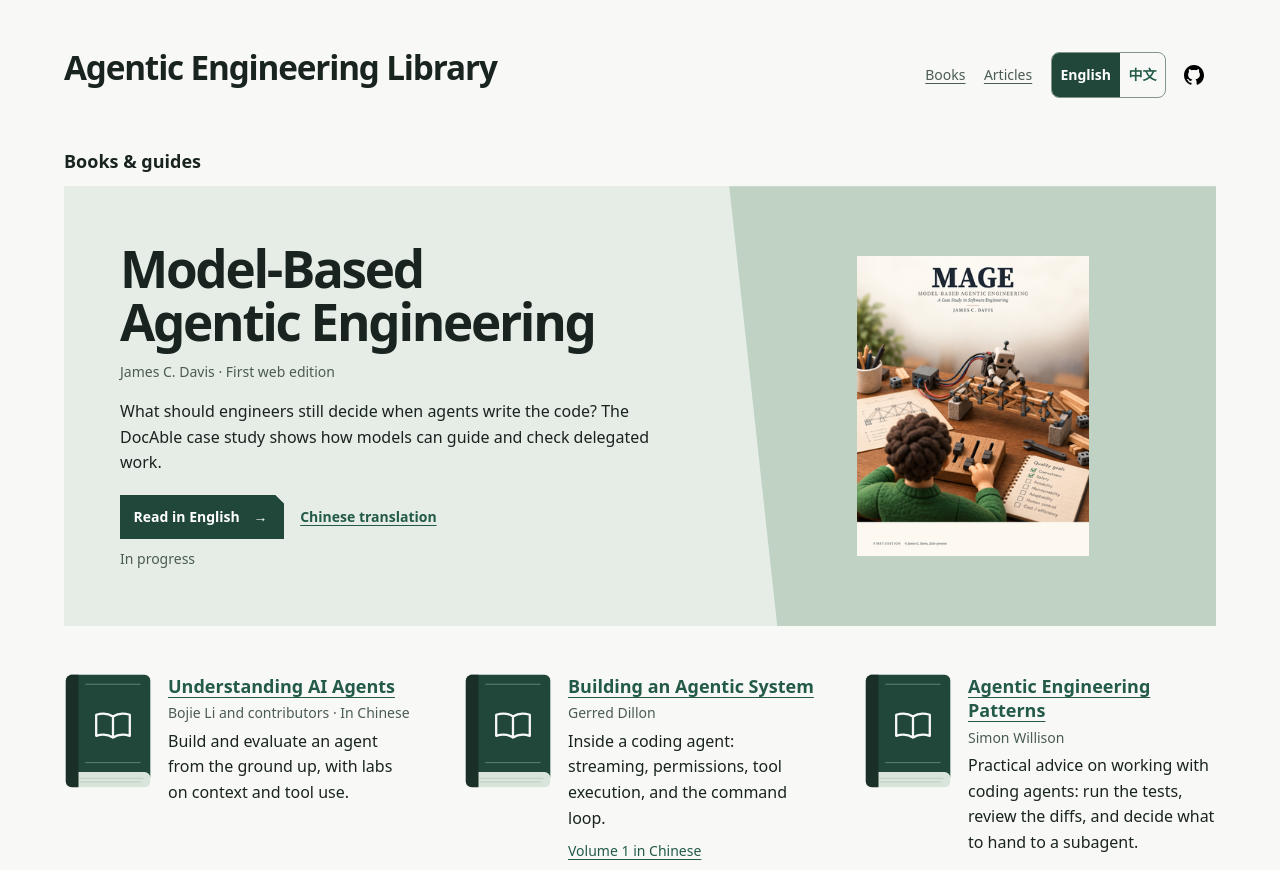
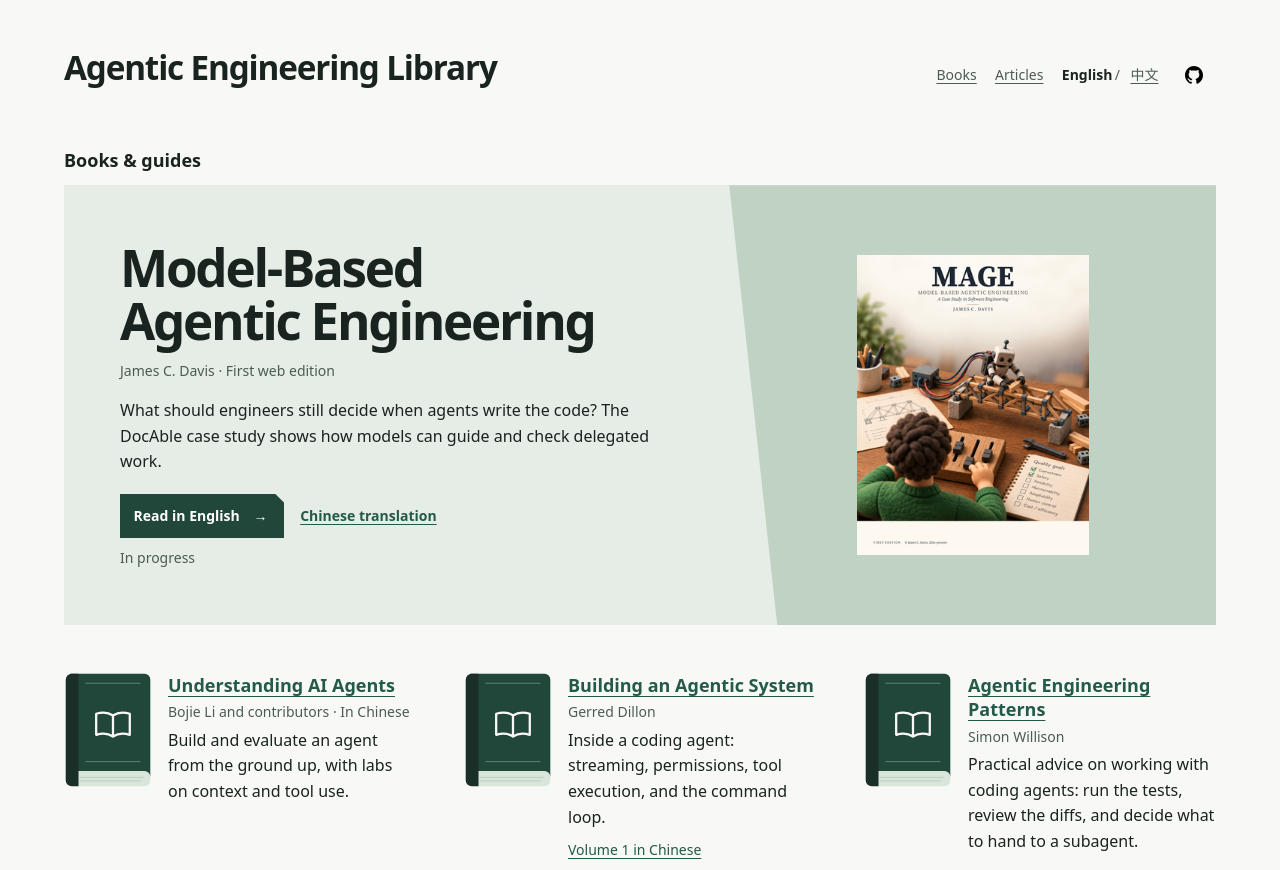
Before and after one commit to FlowingFun/awsome-agentic-books, a plain HTML site: page site/index.html in a window 1280 px wide. Shown: the top 870 px of the page. Drawn offline with Linux system fonts and the light colour scheme; files whose address does not match are found by name.

Commit message:
Simplify the bilingual homepage navigation

```diff
--- a/site/index.html
+++ b/site/index.html
@@ -7,7 +7,7 @@
   <title>Agentic Engineering Library</title>
   <link rel="alternate" hreflang="zh-CN" href="zh.html">
   <link rel="icon" type="image/svg+xml" href="book-icon.svg">
-  <link rel="stylesheet" href="library.css?v=publisher-logo-size">
+  <link rel="stylesheet" href="library.css?v=quiet-navigation">
 </head>
 <body>
   <div class="library">
@@ -19,6 +19,7 @@
         <div class="nav-tools">
           <div class="language-switch" role="group" aria-label="Site language">
             <span aria-current="page">English</span>
+            <span class="language-divider" aria-hidden="true">/</span>
             <a lang="zh-CN" hreflang="zh-CN" href="zh.html" aria-label="简体中文">中文</a>
           </div>
           <a class="github-link" href="https://github.com/FlowingFun/awsome-agentic-books" aria-label="View repository on GitHub" title="View repository on GitHub">
--- a/site/library.css
+++ b/site/library.css
@@ -74,27 +74,22 @@ body {
 
 .language-switch {
   display: inline-flex;
-  border: 1px solid #829589;
-  border-radius: 0.5rem;
-  background: var(--paper);
+  align-items: center;
+  gap: 0.15rem;
+  white-space: nowrap;
 }
 
-.language-switch > * {
+.language-switch a, .language-switch [aria-current="page"] {
   display: inline-flex;
   align-items: center;
   justify-content: center;
   min-width: 2.75rem;
   min-height: 2.75rem;
-  padding-inline: 0.55rem;
-  font-weight: 650;
-  text-decoration: none;
-  white-space: nowrap;
 }
 
-.language-switch > :first-child { border-radius: calc(0.5rem - 1px) 0 0 calc(0.5rem - 1px); }
-.language-switch > :last-child { border-radius: 0 calc(0.5rem - 1px) calc(0.5rem - 1px) 0; }
-.language-switch [aria-current="page"] { background: var(--action); color: var(--action-text); }
-.language-switch a:hover, .github-link:hover { background: var(--feature); }
+.language-switch a, .language-divider { color: var(--quiet); }
+.language-switch [aria-current="page"] { color: var(--ink); font-weight: 650; }
+.github-link:hover { background: var(--feature); }
 
 .github-link {
   display: inline-grid;
@@ -104,7 +99,7 @@ body {
   border-radius: 0.5rem;
 }
 
-.github-link img { display: block; width: 1.25rem; height: auto; }
+.github-link img { display: block; width: 1.125rem; height: auto; }
 
 a {
   color: var(--link);
```
Also changed, not shown: site/zh.html (+2 -1 lines).
